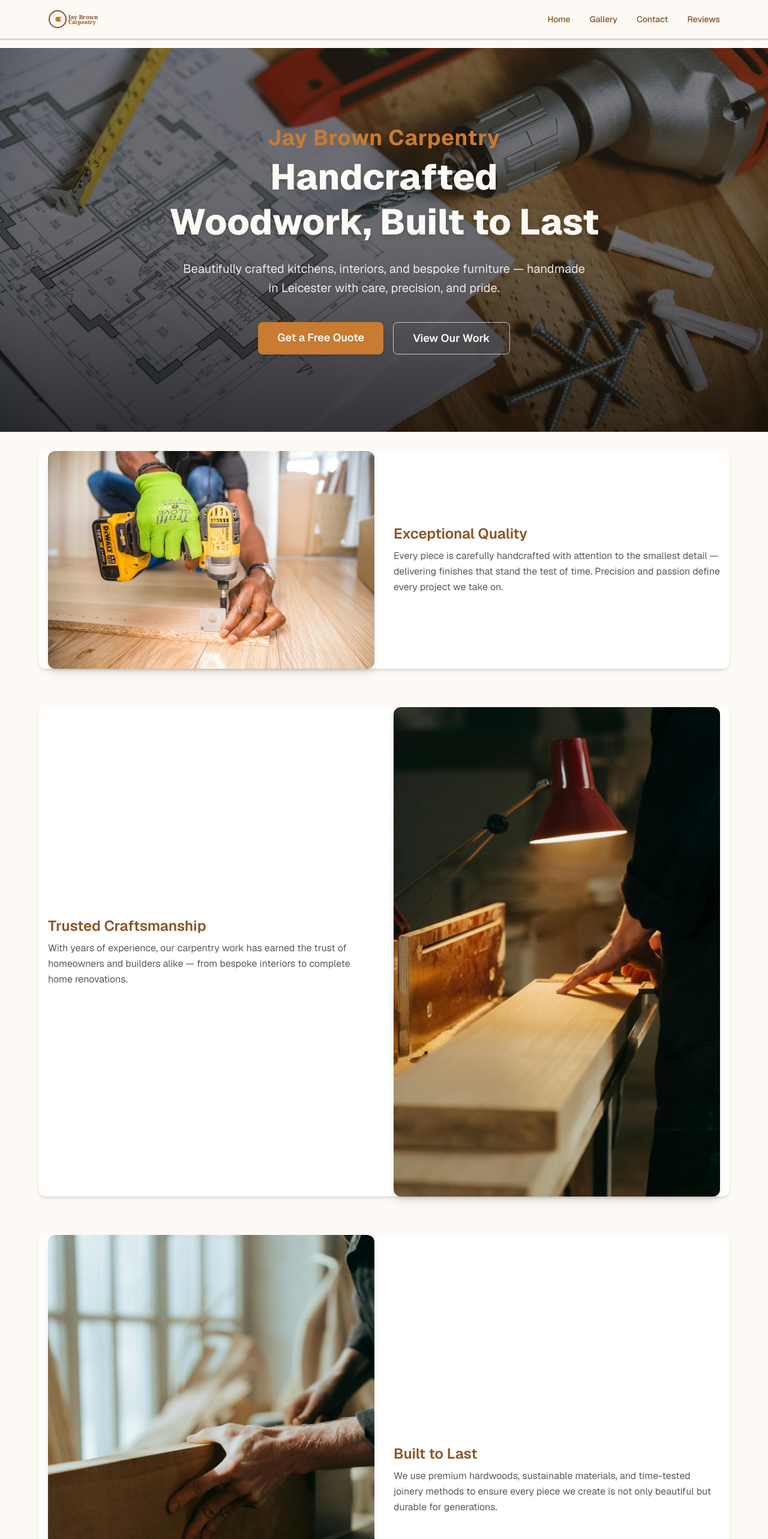
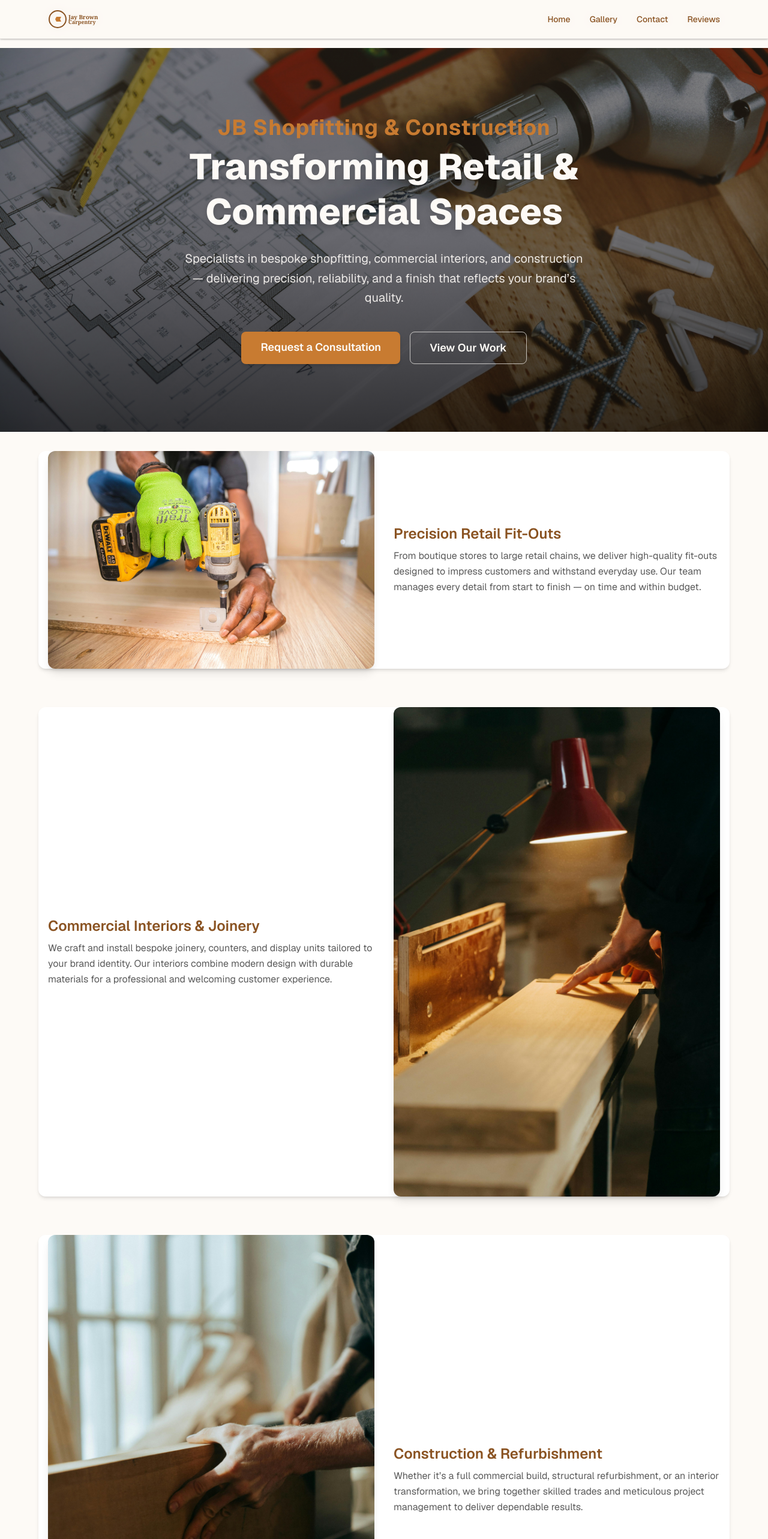
Before and after one commit to MartDL/jay-brown, a Next.js app: page / in a window 1280 px wide. Shown: the top 2566 px of the page at 60% size. Built offline with nearby package versions, Linux system fonts and the light colour scheme.

Commit message:
Update text to shopfitting

```diff
--- a/src/app/page.tsx
+++ b/src/app/page.tsx
@@ -13,7 +13,7 @@ export default function Home() {
       <header className="fixed top-0 left-0 w-full bg-background/90 backdrop-blur-sm border-b border-foreground/10 shadow-sm z-50">
         <div className="max-w-6xl mx-auto flex items-center justify-between p-4">
           <div className="flex items-center gap-2">
-            <Logo size={20} /> {/* Adjust size if needed */}
+            <Logo size={20} />
           </div>
 
           {/* Desktop menu */}
@@ -74,7 +74,7 @@ export default function Home() {
           </button>
         </div>
 
-        {/* Top dropdown overlay */}
+        {/* Mobile dropdown */}
         <div
           className={`absolute left-0 w-full bg-background/95 backdrop-blur-sm shadow-md transition-all duration-300 ease-in-out overflow-hidden ${
             isOpen ? "max-h-60 opacity-100" : "max-h-0 opacity-0"
@@ -123,11 +123,10 @@ export default function Home() {
 
       {/* Hero Section */}
       <section className="relative flex flex-col items-center justify-center text-center min-h-[80vh] overflow-hidden">
-        {/* Background image */}
         <div className="absolute inset-0">
           <Image
-            src="/carp-4.jpg" // Replace with a high-quality wood, joinery, or workshop image
-            alt="Jay Brown Carpentry workshop background"
+            src="/carp-4.jpg"
+            alt="Commercial shopfitting and construction"
             fill
             priority
             className="object-cover brightness-[0.75] saturate-[1.1]"
@@ -135,24 +134,25 @@ export default function Home() {
           <div className="absolute inset-0 bg-gradient-to-b from-black/30 via-black/40 to-black/70" />
         </div>
 
-        {/* Content */}
+        {/* Hero Content */}
         <div className="relative z-10 px-6 py-20 text-background max-w-3xl">
           <h1 className="text-3xl md:text-4xl font-bold text-accent mb-2 tracking-wide">
-            Jay Brown Carpentry
+            JB Shopfitting & Construction
           </h1>
           <h2 className="text-5xl md:text-6xl font-extrabold mb-6 leading-tight drop-shadow-lg">
-            Handcrafted Woodwork, Built to Last
+            Transforming Retail & Commercial Spaces
           </h2>
           <p className="text-lg md:text-xl text-background/90 leading-relaxed max-w-2xl mx-auto mb-10">
-            Beautifully crafted kitchens, interiors, and bespoke furniture —
-            handmade in Leicester with care, precision, and pride.
+            Specialists in bespoke shopfitting, commercial interiors, and
+            construction — delivering precision, reliability, and a finish that
+            reflects your brand’s quality.
           </p>
           <div className="flex flex-col sm:flex-row gap-4 justify-center">
             <Link
               href="/contact"
               className="bg-accent text-background px-8 py-3 rounded-lg text-lg font-semibold shadow-md hover:bg-accent-dark transition-all duration-300"
             >
-              Get a Free Quote
+              Request a Consultation
             </Link>
             <Link
               href="/gallery"
@@ -163,14 +163,15 @@ export default function Home() {
           </div>
         </div>
       </section>
-      {/* Showcase Section */}
+
+      {/* Services / Showcase */}
       <section className="mt-8 space-y-16">
-        {/* Item 1 */}
+        {/* Section 1 */}
         <div className="card flex flex-col md:flex-row items-center gap-8 max-w-6xl mx-auto px-4">
           <div className="flex-1">
             <Image
               src="/carp-1.jpg"
-              alt="Handcrafted carpentry example"
+              alt="Retail shopfitting example"
               width={600}
               height={400}
               className="rounded-xl shadow-lg object-cover"
@@ -178,22 +179,23 @@ export default function Home() {
           </div>
           <div className="flex-1 text-center md:text-left">
             <h3 className="text-2xl font-semibold text-accent-dark mb-2">
-              Exceptional Quality
+              Precision Retail Fit-Outs
             </h3>
             <p className="text-muted leading-relaxed">
-              Every piece is carefully handcrafted with attention to the
-              smallest detail — delivering finishes that stand the test of time.
-              Precision and passion define every project we take on.
+              From boutique stores to large retail chains, we deliver
+              high-quality fit-outs designed to impress customers and withstand
+              everyday use. Our team manages every detail from start to finish —
+              on time and within budget.
             </p>
           </div>
         </div>
 
-        {/* Item 2 */}
+        {/* Section 2 */}
         <div className="card flex flex-col md:flex-row-reverse items-center gap-8 max-w-6xl mx-auto px-4">
           <div className="flex-1">
             <Image
               src="/carp-2.jpg"
-              alt="Woodwork detail"
+              alt="Commercial interior joinery"
               width={600}
               height={400}
               className="rounded-xl shadow-lg object-cover"
@@ -201,22 +203,23 @@ export default function Home() {
           </div>
           <div className="flex-1 text-center md:text-left">
             <h3 className="text-2xl font-semibold text-accent-dark mb-2">
-              Trusted Craftsmanship
+              Commercial Interiors & Joinery
             </h3>
             <p className="text-muted leading-relaxed">
-              With years of experience, our carpentry work has earned the trust
-              of homeowners and builders alike — from bespoke interiors to
-              complete home renovations.
+              We craft and install bespoke joinery, counters, and display units
+              tailored to your brand identity. Our interiors combine modern
+              design with durable materials for a professional and welcoming
+              customer experience.
             </p>
           </div>
         </div>
 
-        {/* Item 3 */}
+        {/* Section 3 */}
         <div className="card flex flex-col md:flex-row items-center gap-8 max-w-6xl mx-auto px-4 pb-20">
           <div className="flex-1">
             <Image
               src="/carp-3.jpg"
-              alt="Bespoke carpentry project"
+              alt="Construction and refurbishment project"
               width={600}
               height={400}
               className="rounded-xl shadow-lg object-cover"
@@ -224,16 +227,18 @@ export default function Home() {
           </div>
           <div className="flex-1 text-center md:text-left">
             <h3 className="text-2xl font-semibold text-accent-dark mb-2">
-              Built to Last
+              Construction & Refurbishment
             </h3>
             <p className="text-muted leading-relaxed">
-              We use premium hardwoods, sustainable materials, and time-tested
-              joinery methods to ensure every piece we create is not only
-              beautiful but durable for generations.
+              Whether it’s a full commercial build, structural refurbishment, or
+              an interior transformation, we bring together skilled trades and
+              meticulous project management to deliver dependable results.
             </p>
           </div>
         </div>
       </section>
+
+      {/* Testimonials */}
       <section className="bg-background py-20 px-4 border-t border-foreground/10">
         <div className="max-w-6xl mx-auto text-center">
           <h3 className="text-3xl font-bold text-heading mb-10">
@@ -241,12 +246,11 @@ export default function Home() {
           </h3>
 
           <div className="grid gap-8 md:grid-cols-3">
-            {/* Testimonial 1 */}
             <div className="bg-card-bg shadow-md rounded-xl p-6 flex flex-col items-center text-center transition-shadow hover:shadow-lg">
               <p className="text-muted italic">
-                “Jay did an incredible job on our new oak staircase — every
-                detail is perfect. We’ll definitely be using him again for our
-                kitchen!”
+                “JB Shopfitting completely transformed our retail space —
+                professional from start to finish. The workmanship and attention
+                to detail are outstanding.”
               </p>
               <div className="mt-4">
                 <p className="font-semibold text-accent-dark">Sarah M.</p>
@@ -254,11 +258,11 @@ export default function Home() {
               </div>
             </div>
 
-            {/* Testimonial 2 */}
             <div className="bg-card-bg shadow-md rounded-xl p-6 flex flex-col items-center text-center transition-shadow hover:shadow-lg">
               <p className="text-muted italic">
-                “Professional, reliable and excellent craftsmanship. My fitted
-                wardrobes look amazing — better than I imagined.”
+                “Reliable, skilled, and efficient. The JB team fitted out our
+                café beautifully and managed everything seamlessly — highly
+                recommended.”
               </p>
               <div className="mt-4">
                 <p className="font-semibold text-accent-dark">Tom W.</p>
@@ -266,12 +270,10 @@ export default function Home() {
               </div>
             </div>
 
-            {/* Testimonial 3 */}
             <div className="bg-card-bg shadow-md rounded-xl p-6 flex flex-col items-center text-center transition-shadow hover:shadow-lg">
               <p className="text-muted italic">
-                “From the first consultation to the final finish, Jay’s work was
-                top-notch. Highly recommend for anyone needing bespoke
-                carpentry.”
+                “Outstanding results on our office refurbishment. Great
+                communication throughout and delivered exactly as promised.”
               </p>
               <div className="mt-4">
                 <p className="font-semibold text-accent-dark">Emma L.</p>
@@ -285,10 +287,10 @@ export default function Home() {
       {/* Footer */}
       <footer className="bg-accent-dark text-background py-8 mt-16 text-center">
         <p className="font-medium">
-          © {new Date().getFullYear()} Jay Brown Carpentry
+          © {new Date().getFullYear()} JB Shopfitting & Construction
         </p>
         <p className="text-background/80 text-sm mt-1">
-          Handcrafted with care in every detail.
+          Delivering precision, quality, and craftsmanship across every project.
         </p>
       </footer>
     </main>
```
